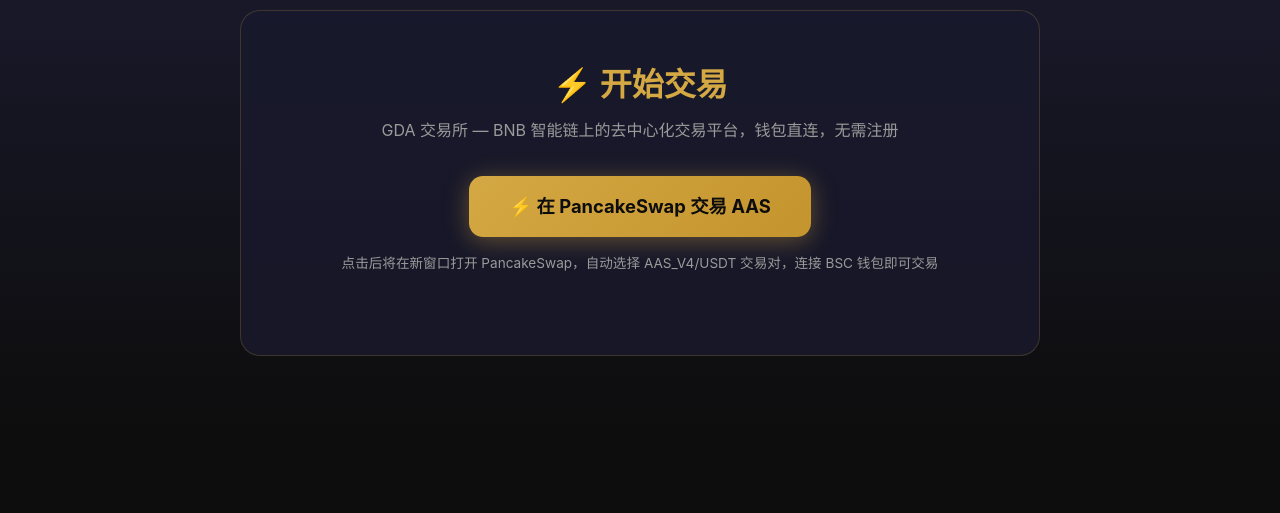
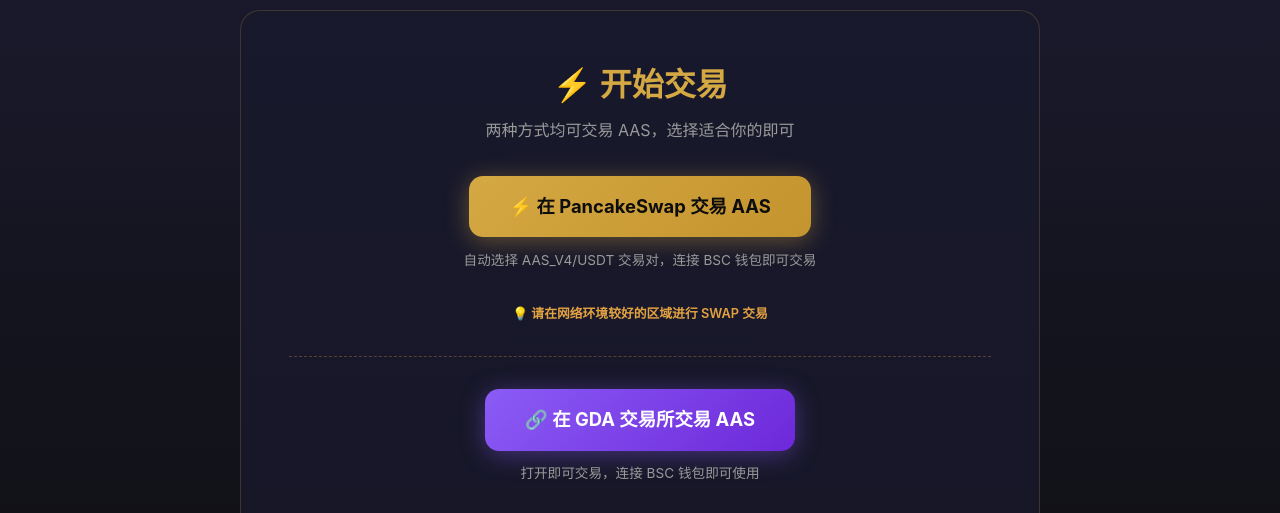
Before and after one commit to WenGe6011/gda-website, a plain HTML site: page index.html in a window 1280 px wide. Shown: the part 870-1383 px from the top of the page. Drawn offline with nearby package versions, Linux system fonts and the light colour scheme.

Commit message:
交易区增加GDA交易所选项和提示

```diff
--- a/index.html
+++ b/index.html
@@ -690,17 +690,44 @@
 <section class="trade-section fade-in" id="trade">
     <div class="trade-card">
                <h2>⚡ 开始交易</h2>
-        <p>GDA 交易所 — BNB 智能链上的去中心化交易平台，钱包直连，无需注册</p>
+        <p>两种方式均可交易 AAS，选择适合你的即可</p>
 
+        <!-- 方式一：PancakeSwap -->
+        <div style="margin-bottom:1.5rem;">
             <a href="https://pancakeswap.finance/swap?outputCurrency=0xb25DCc35F8eA38815832AdEcC87010BA3B0cf058&inputCurrency=0x55d398326f99059fF775485246999027B3197955"
                target="_blank"
                rel="noopener noreferrer"
                class="btn-trade">
                 ⚡ 在 PancakeSwap 交易 AAS
             </a>
-        <p style="margin-top:1rem; font-size:0.85rem; color:var(--text-dim);">
-            点击后将在新窗口打开 PancakeSwap，自动选择 AAS_V4/USDT 交易对，连接 BSC 钱包即可交易
+            <p style="margin-top:0.8rem; font-size:0.85rem; color:var(--text-dim);">
+                自动选择 AAS_V4/USDT 交易对，连接 BSC 钱包即可交易
             </p>
+            <p style="font-size:0.8rem; color:#E2A241; font-weight:600;">
+                💡 请在网络环境较好的区域进行 SWAP 交易
+            </p>
+        </div>
+
+        <div class="trade-divider"></div>
+
+        <!-- 方式二：GDA 交易所 -->
+        <div>
+            <a href="https://gdadex.dexkit.app/swap"
+               target="_blank"
+               rel="noopener noreferrer"
+               class="btn-trade-gda">
+                🔗 在 GDA 交易所交易 AAS
+            </a>
+            <p style="margin-top:0.8rem; font-size:0.85rem; color:var(--text-dim);">
+                打开即可交易，连接 BSC 钱包即可使用
+            </p>
+            <div class="trade-tip-box">
+                <p style="color:#E2A241; font-weight:700; font-size:0.95rem;">⚠️ 重要提示：</p>
+                <p>1️⃣ 请交易前确认交易代币</p>
+                <p>2️⃣ 点击交易代币，选择正确的代币 <b style="color:#8B5CF6;">AAS（V4）</b></p>
+                <p>3️⃣ 核对交易数据，再点击 SWAP 进行交易</p>
+            </div>
+        </div>
     </div>
 </section>
 
```
Lines whose indentation alone changed are shown as unchanged.
